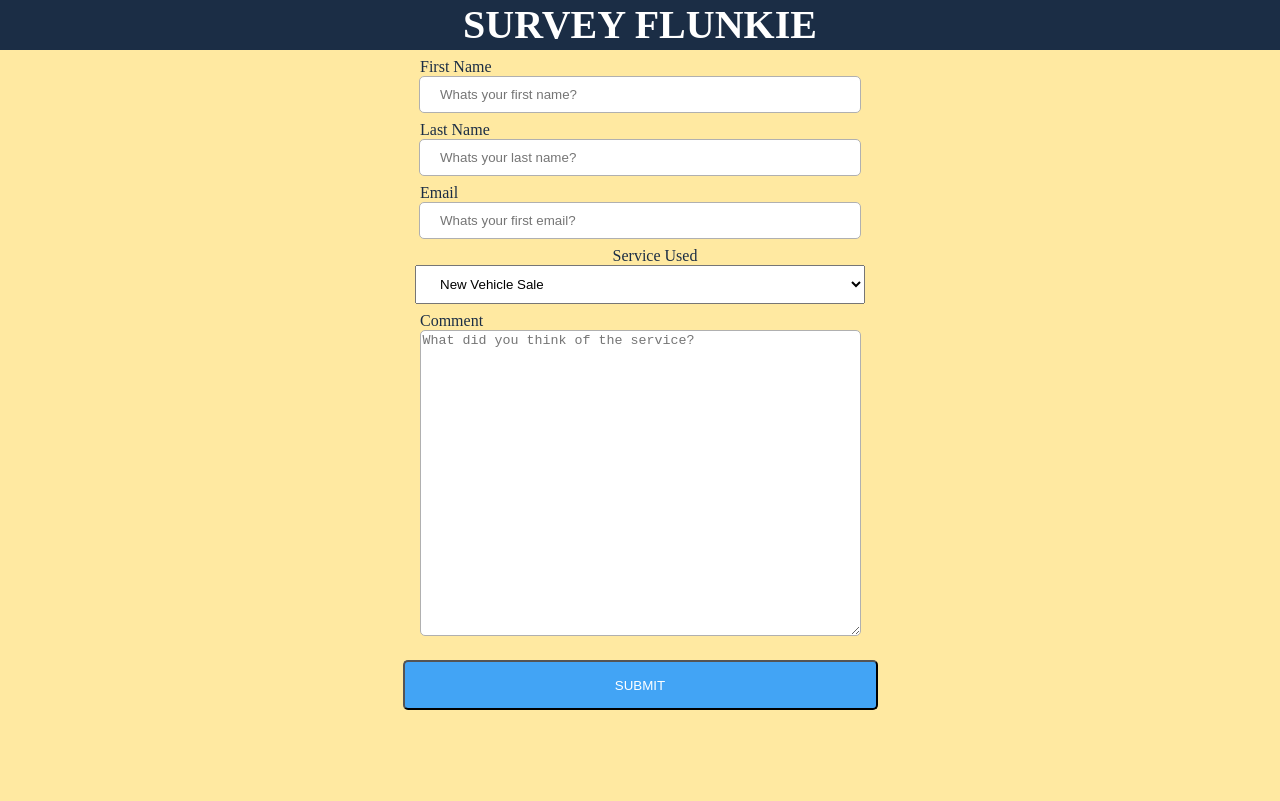
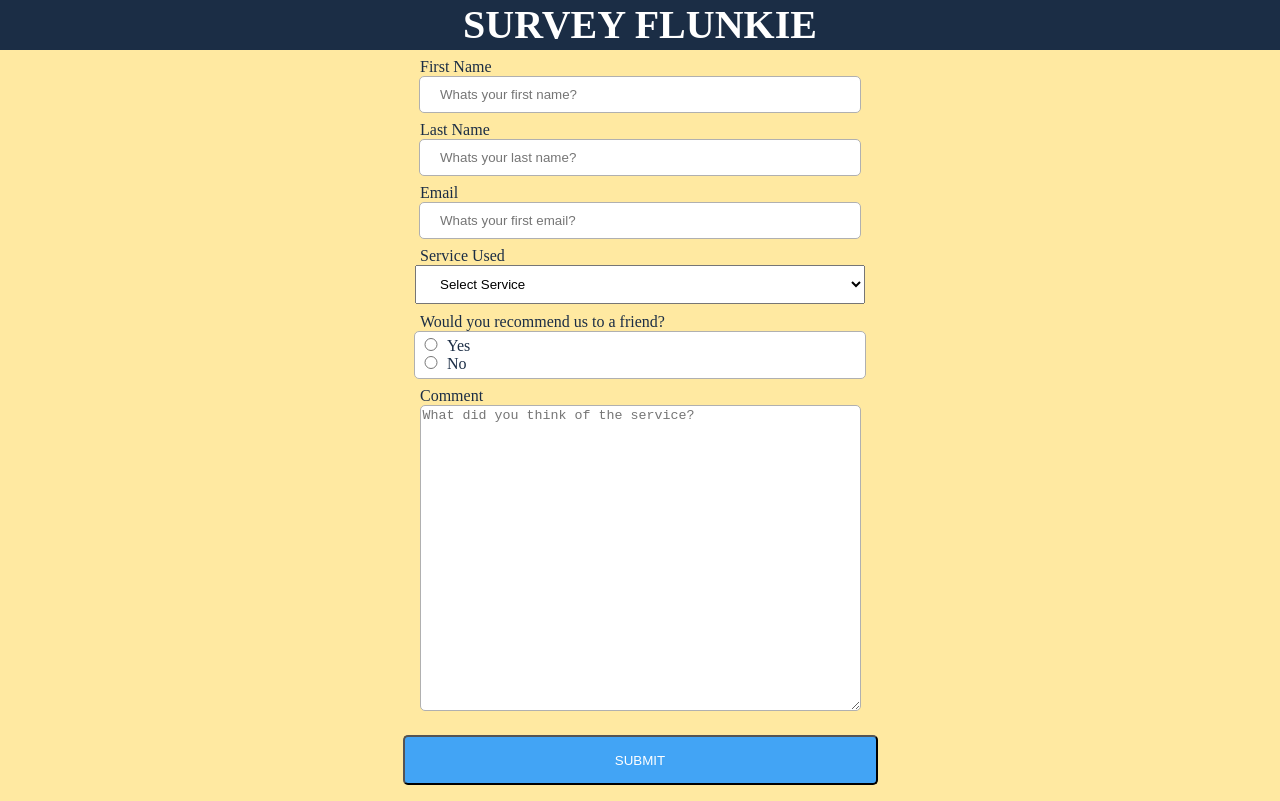
Before and after one commit to TheNootLinja/survey-form, a React (Create React App) app: page / in a window 1280 px wide. Built offline with nearby package versions, Linux system fonts and the light colour scheme; a web font is replaced by a local one.

Commit message:
Add radio button input for whether a customer would recommend us to a friend and the styling for the input

```diff
--- a/src/components/Form.js
+++ b/src/components/Form.js
@@ -63,14 +63,29 @@ function Form() {
             phText='Whats your first email?'
             changeHandler={emailChange}
             />
-            <label htmlFor="service-used">Service Used</label>
-            <select name="service-used" id="dropdown" onChange={serviceChange}>
+            <div className="select-group">
+                <label htmlFor="service-used">Service Used</label>
+            </div>
+            <select name="service-used" id="dropdown" value='Select Service' onChange={serviceChange}>
+                <option className="place-holder" value="" hidden>Select Service</option>
                 <option value="New Vehicle Sale">New Vehicle Sale</option>
                 <option value="Used Vehicle Sale">Used Vehicle Sale</option>
                 <option value="Vehicle Trade-In">Vehicle Trade-In</option>
                 <option value="Vehicle Refinance">Vehicle Refinance</option>
             </select>
-
+            <div className='left-align'>
+                <label htmlFor="">Would you recommend us to a friend?</label>
+            </div>
+            <div className='radio-group'>
+                <div className='indiv-radio-group'>
+                    <input type='radio' id='yes' name='recommend' value='yes'/>
+                    <label htmlFor='yes'>Yes</label>
+                </div>
+                <div className='indiv-radio-group'>
+                    <input type='radio' id='no' name='recommend' value='no'/>
+                    <label htmlFor='no'>No</label>
+                </div>
+            </div>
             <Input
             name='comment'
             label='Comment'
--- a/src/styles/Form.css
+++ b/src/styles/Form.css
@@ -1,6 +1,36 @@
 .input-group {
   margin: 0.5rem auto;
   text-align: left;
+}
+
+.select-group {
+  text-align: left;
+}
+
+.radio-group {
+  text-align: left;
+  border: 1px solid var(--lightGray);
+  border-radius: 5px;
+  background-color: white;
+  width: 90%;
+  margin: auto;
+  padding: 5px 0px;
+}
+
+.indiv-radio-group label {
+  margin: 0;
+}
+
+.radio-group input {
+  display: inline;
+  margin: 0;
+  width: 2rem;
+}
+
+.left-align {
+  width: 100%;
+  text-align: left;
+  margin-top: 9px;
 }
 
 input {
@@ -24,6 +54,7 @@ textarea {
 select {
   width: 90%;
   padding: 10px 20px;
+  margin: auto;
 }
 
 label {
```
